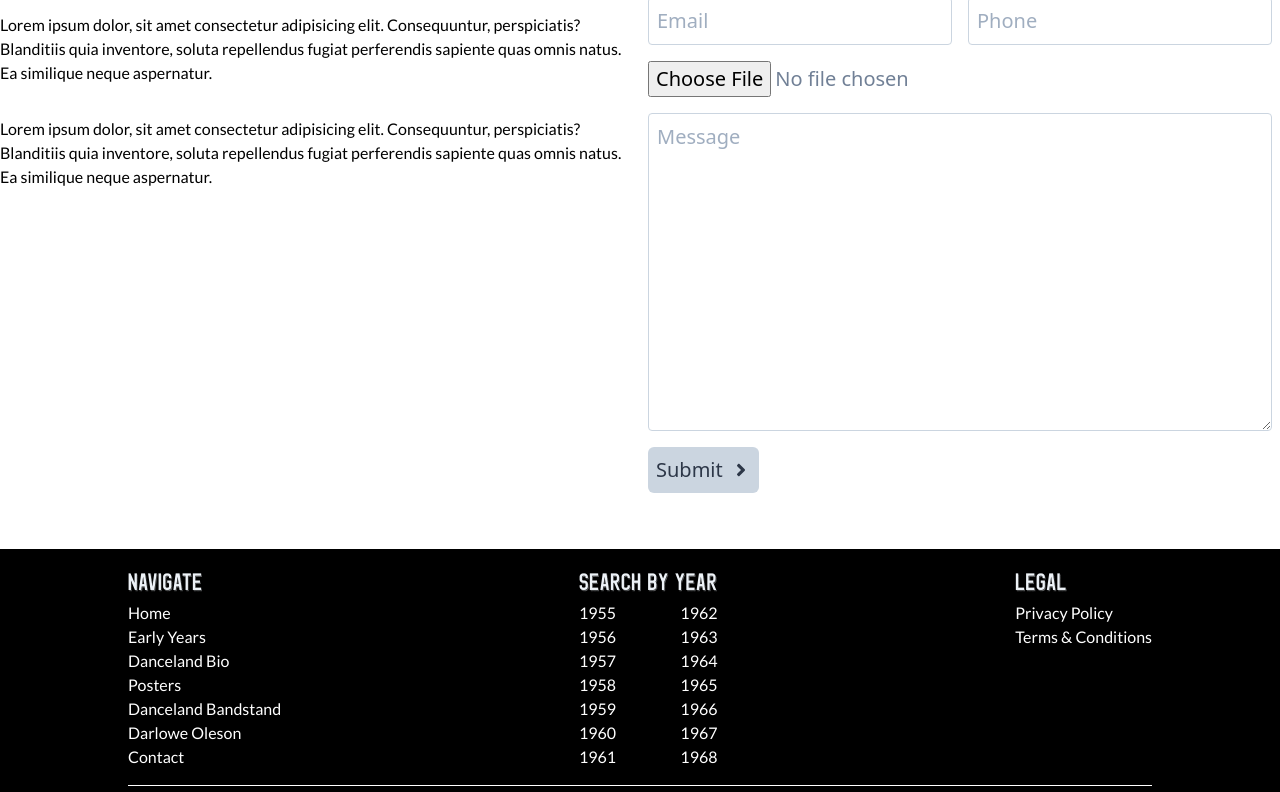
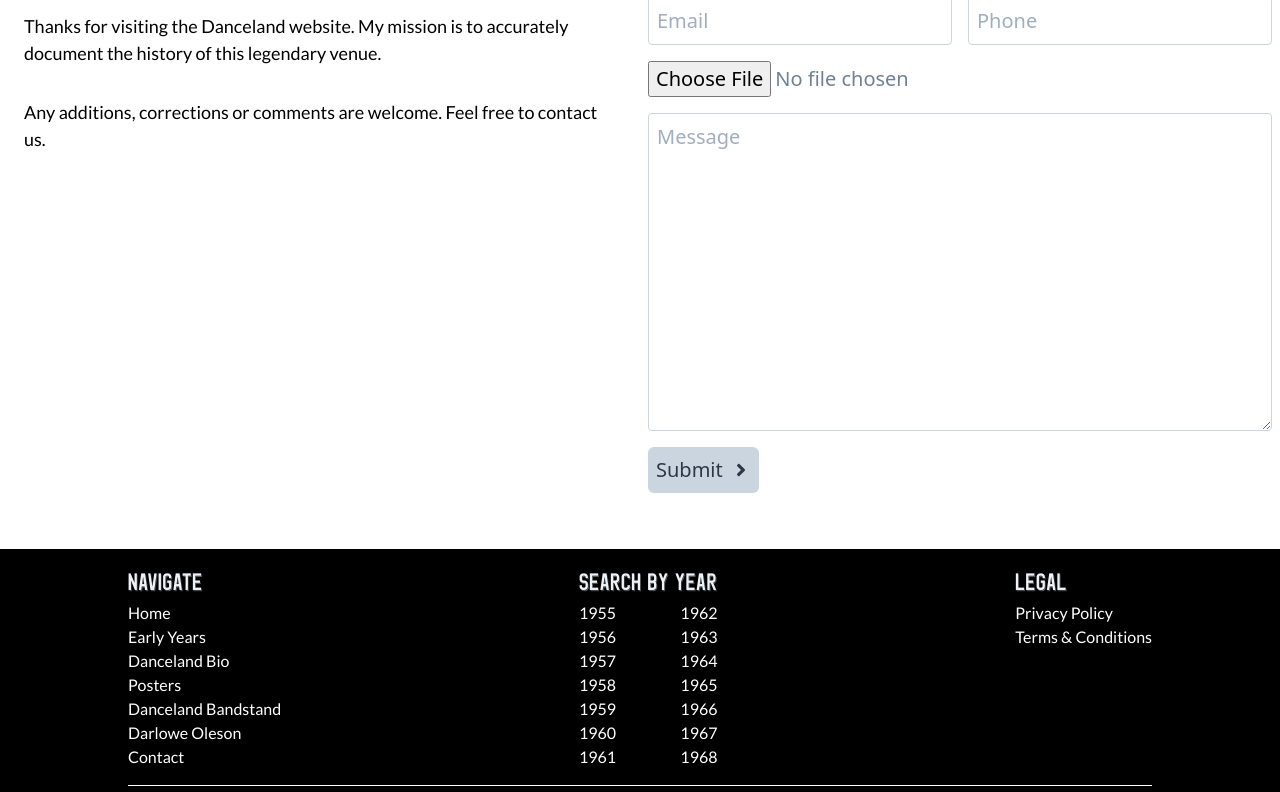
Before and after one commit to dchoinie/danceland-new, a Gatsby site: page /contact in a window 1280 px wide. Shown: the part 285-1077 px from the top of the page. Built offline with nearby package versions, Linux system fonts and the light colour scheme; Gatsby itself is replaced by a stand-in of ours; a web font is replaced by a local one.

Commit message:
Early years 2 images, contact text, updated welcome text

```diff
--- a/src/pages/contact.js
+++ b/src/pages/contact.js
@@ -7,19 +7,15 @@ const Contact = () => {
     <Layout>
       <div className="max-w-screen-xl mx-auto">
         <div className="flex">
-          <div className="flex flex-col w-1/2">
-            <h2 className="text-5xl">Lorem ipsum dolor sit amet.</h2>
-            <p className="my-4">
-              Lorem ipsum dolor, sit amet consectetur adipisicing elit.
-              Consequuntur, perspiciatis? Blanditiis quia inventore, soluta
-              repellendus fugiat perferendis sapiente quas omnis natus. Ea
-              similique neque aspernatur.
+          <div className="flex flex-col w-1/2 px-6">
+            <h2 className="text-5xl">Contact</h2>
+            <p className="my-4 text-lg">
+              Thanks for visiting the Danceland website. My mission is to
+              accurately document the history of this legendary venue.
             </p>
-            <p className="my-4">
-              Lorem ipsum dolor, sit amet consectetur adipisicing elit.
-              Consequuntur, perspiciatis? Blanditiis quia inventore, soluta
-              repellendus fugiat perferendis sapiente quas omnis natus. Ea
-              similique neque aspernatur.
+            <p className="mt-4 text-lg">
+              Any additions, corrections or comments are welcome. Feel free to
+              contact us.
             </p>
           </div>
           <div className="flex w-1/2">
--- a/src/pages/index.js
+++ b/src/pages/index.js
@@ -211,6 +211,10 @@ const IndexPage = ({ data }) => {
               misses – the memories.
             </p>
             <p className="my-4">Check it out!</p>
+            <p className="mt-4">
+              Special Thanks to Ann Duggan, Dennis Hertle, Tim Canfield, Dan
+              Choiniere, Tate Preston, Kathy Wall
+            </p>
           </div>
           <div className="flex justify-between w-1/2 p-6">
             <div className="flex flex-col w-1/2">
--- a/src/pages/posters.js
+++ b/src/pages/posters.js
@@ -481,7 +481,7 @@ export default ({ data }) => {
             </p>
           </div>
         </div>
-        <div className="grid grid-cols-2 lg:grid-cols-3 gap-1 lg:gap-2 px-6 lg:px-0 z-0">
+        <div className="grid grid-cols-2 lg:grid-cols-3 gap-1 lg:gap-16 px-6 lg:px-0 z-0">
           <div className="w-full">
             <ModalImage
               small={data.poster1.childImageSharp.fluid.src}
```
